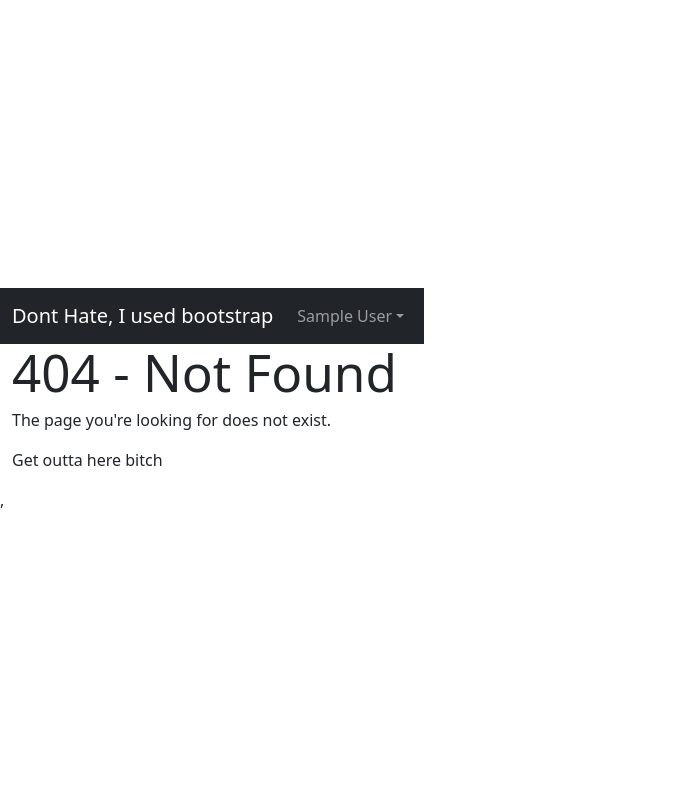
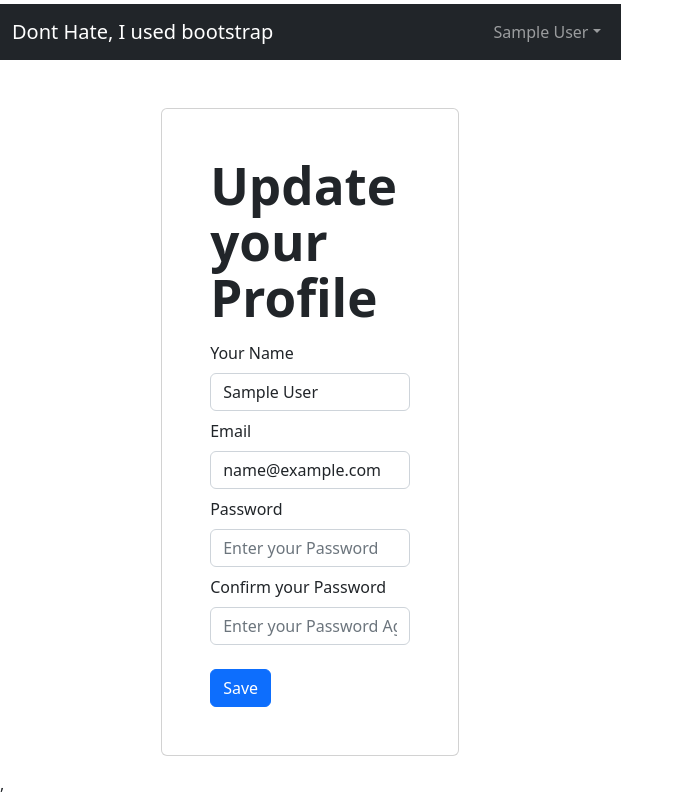
Before and after one commit to sijirama/classyclash.go, a React (Vite) app in the folder client/: page /profile in a window 1280 px wide. Before the commit this address had no page. Shown: the top 794 px of the page, without its empty margins (0-684 px from the left). Built offline with nearby package versions, Linux system fonts and the light colour scheme; sample sign-in values are in the browser's storage.

Commit message:
feat: update profile

```diff
--- a/client/src/app/slices/userApiSlice.ts
+++ b/client/src/app/slices/userApiSlice.ts
@@ -23,8 +23,16 @@ export const userApiSlice = apiSlice.injectEndpoints({
                 method: 'POST',
                 body: data,
             })
+        }),
+        update:builder.mutation({
+            query: (data) => ({
+                url:`${USERS_URL}/profile`,
+                method: 'PUT',
+                body: data,
+            })
         })
+
     })
 })
 
-export const {useLoginMutation , useLogoutMutation , useRegisterMutation} = userApiSlice;
+export const {useLoginMutation , useLogoutMutation , useRegisterMutation , useUpdateMutation} = userApiSlice;
--- /dev/null
+++ b/client/src/components/PrivateRoute.tsx
@@ -0,0 +1,14 @@
+import { useAppSelector } from '../app/hooks'
+//import Login from '../pages/Login'
+import { Navigate , Outlet } from 'react-router-dom'
+
+
+function PrivateRoute() {
+
+    const {userInfo} = useAppSelector((state) => state.auth)
+    return userInfo ? <Outlet /> : <Navigate to="login" replace />
+
+
+}
+
+export default PrivateRoute
--- a/client/src/main.tsx
+++ b/client/src/main.tsx
@@ -12,6 +12,8 @@ import {store} from "./app/store"
 import { Provider } from 'react-redux'
 import { ToastContainer} from 'react-toastify';
 import 'react-toastify/dist/ReactToastify.css';
+import Profile from './pages/Profile'
+import PrivateRoute from './components/PrivateRoute'
 
 const route = createBrowserRouter(
     createRoutesFromElements(
@@ -19,6 +21,11 @@ const route = createBrowserRouter(
             <Route index={true} path="/" element={<HomePage />} />
             <Route path='login' element={<Login />}/>
             <Route path='register' element={<RegisterPage />}/>
+
+            <Route path='' element={<PrivateRoute />}>
+                <Route path='profile' element={<Profile />}/>
+            </Route>
+
             <Route path="*" element={<NotFoundPage />}/>
         </Route>
     )
--- /dev/null
+++ b/client/src/pages/Profile.tsx
@@ -0,0 +1,106 @@
+import  {useState , useEffect} from 'react'
+import {Link} from "react-router-dom"
+import {Form , Button , Row } from "react-bootstrap"
+import FormContainer from '../components/FormContainer'
+
+import { useAppDispatch, useAppSelector } from '../app/hooks'
+import {useUpdateMutation } from '../app/slices/userApiSlice'
+import { setCredentials } from '../app/slices/authSlice'
+import { useNavigate } from 'react-router-dom'
+import { toast } from 'react-toastify'
+
+
+
+function Profile() {
+
+    const [name, setName] = useState("")
+    const [email , setEmail] = useState("")
+    const [password, setPassword] = useState("")
+    const [confirmpassword, setConfirmPassword] = useState("")
+
+    const dispatch = useAppDispatch()
+    const navigate = useNavigate()
+    const [update , {isLoading}] = useUpdateMutation()
+    const {userInfo}:any = useAppSelector((state) => state.auth )
+
+    useEffect(() => {
+        setName(userInfo?.name)
+        setEmail(userInfo?.email)
+    } , [userInfo.setName, userInfo.setEmail])
+
+
+        const submitHandler = async (e:any) => {
+        e.preventDefault()
+        console.log("submit" , email , password , name , confirmpassword)
+        if(password !== confirmpassword){
+                toast.error("Make sure passwords match!")
+                return
+        }
+        try {
+           const res = await update({ _id:userInfo._id ,email ,name ,password}).unwrap()
+           dispatch(setCredentials({...res.user}))
+           toast.success("Successfully Updated")
+           navigate("/")
+        } catch (err:any) {
+            toast.error(err?.data?.message || err.error)
+            console.error(err)
+        }
+    }
+
+  return (
+    <FormContainer>
+        <h1 className='fw-bold'>Update your Profile</h1>
+
+        <Form onSubmit={submitHandler}>
+
+            <Form.Group className='my-2' controlId='name'>
+                <Form.Label>Your Name</Form.Label>
+                <Form.Control
+                    type='text'
+                    placeholder='Enter your Full Name'
+                    value={name}
+                    onChange= { (e) => setName(e.target.value) }
+                ></Form.Control>
+            </Form.Group>
+
+            <Form.Group className='my-2' controlId='email'>
+                <Form.Label>Email</Form.Label>
+                <Form.Control
+                    type='email'
+                    placeholder='Enter your Email Address'
+                    value={email}
+                    onChange= { (e) => setEmail(e.target.value) }
+                ></Form.Control>
+            </Form.Group>
+
+            <Form.Group className='my-2' controlId='password'>
+                <Form.Label>Password</Form.Label>
+                <Form.Control
+                    type='password'
+                    placeholder='Enter your Password'
+                    value={password}
+                    onChange= { (e) => setPassword(e.target.value) }
+                ></Form.Control>
+            </Form.Group>
+
+            <Form.Group className='my-2' controlId='confirmpassword'>
+                <Form.Label>Confirm your Password</Form.Label>
+                <Form.Control
+                    type='password'
+                    placeholder='Enter your Password Again'
+                    value={confirmpassword}
+                    onChange= { (e) => setConfirmPassword(e.target.value) }
+                ></Form.Control>
+            </Form.Group>
+
+            <Button variant="primary" type="submit" className='mt-3'>
+               Save
+            </Button>
+
+
+        </Form>
+    </FormContainer>
+  )
+}
+
+export default Profile
```
Also changed, not shown: 1 other file (tests, documents, lock files or other folders).
